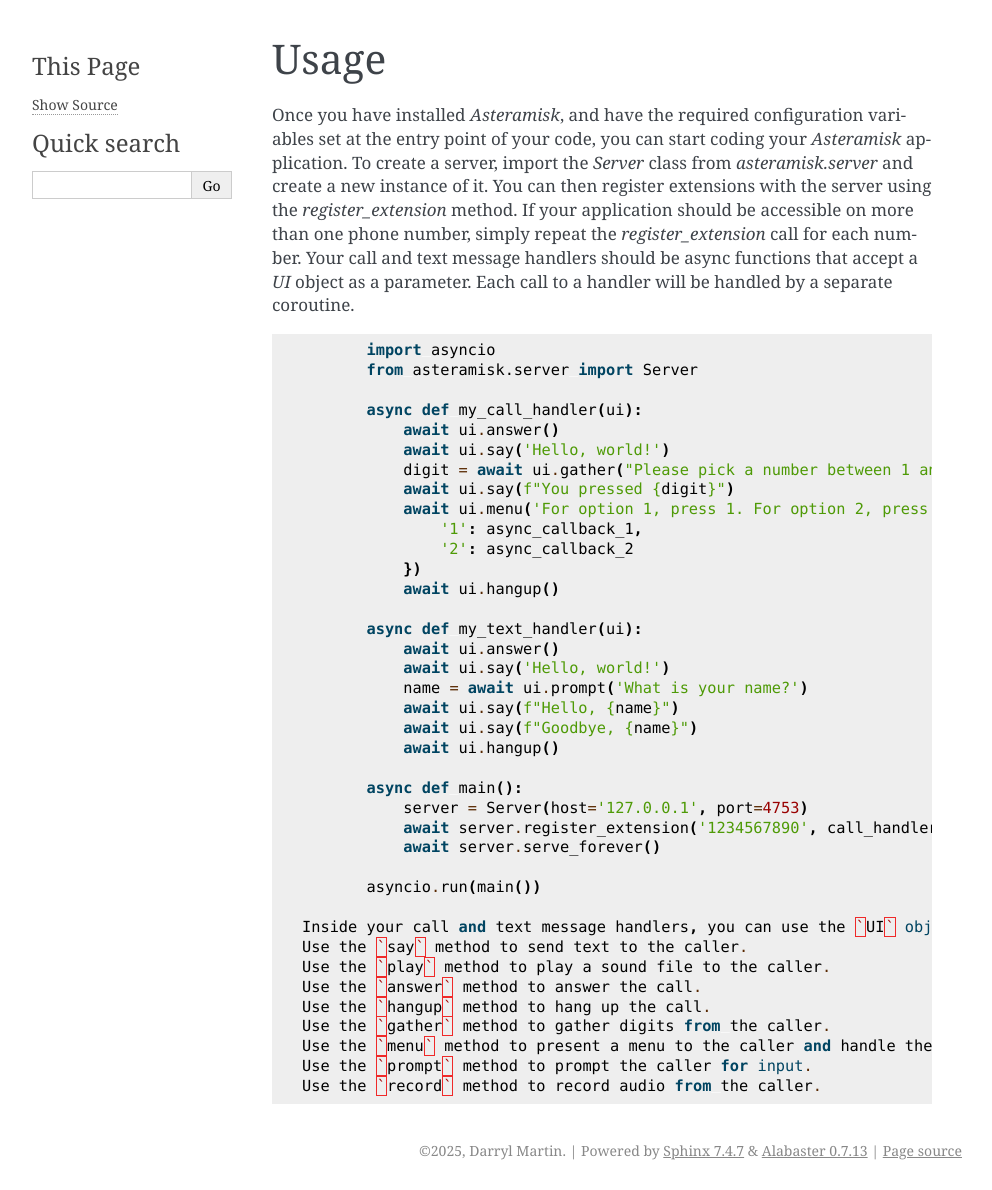
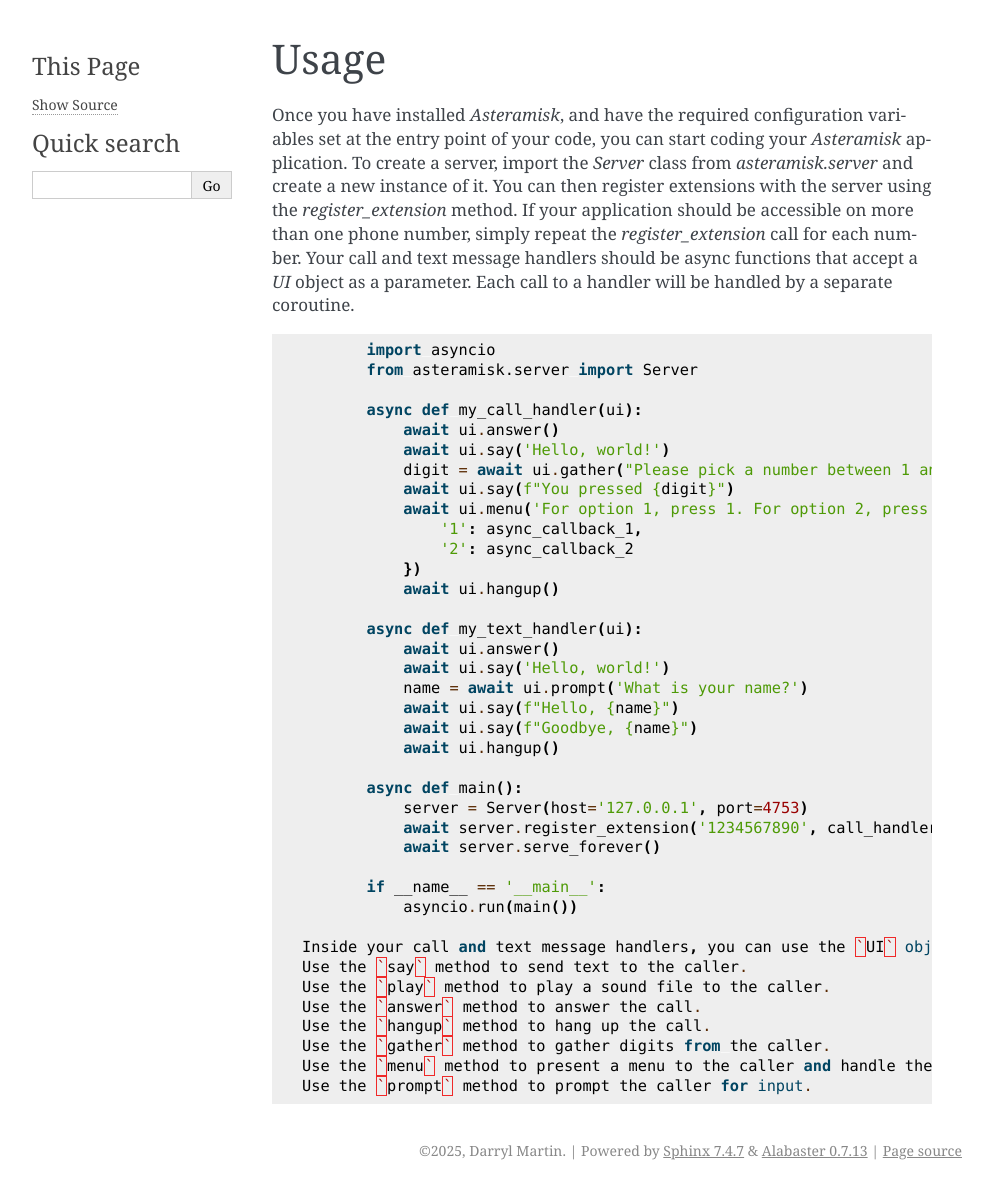
Before and after one commit to DarrylMcoder/asteramisk, a Sphinx documentation site: the page built from docs/usage.rst, in a window 1280 px wide. Shown: the whole page, without its empty margins (148-1140 px from the left). Built offline with Sphinx 7.4.7, drawn with Linux system fonts in a browser that asks for light colours.

```diff
--- a/docs/conf.py
+++ b/docs/conf.py
@@ -17,6 +17,7 @@ release = '0.1.0'
 extensions = [
     'sphinx.ext.autodoc',
     'sphinx.ext.viewcode',
+    'sphinx.ext.napoleon',
     'sphinx_copybutton'
 ]
 
--- a/docs/index.rst
+++ b/docs/index.rst
@@ -16,6 +16,11 @@ Asteramisk documentation
    usage
    api
 
+LICENSE
+=======
+
+The `Asteramisk` library is released under the [MIT License](https://opensource.org/licenses/MIT).
+
 Indices and tables
 ==================
 * :ref:`genindex`
--- a/docs/usage.rst
+++ b/docs/usage.rst
@@ -37,7 +37,8 @@ Each call to a handler will be handled by a separate coroutine.
             await server.register_extension('1234567890', call_handler=my_call_handler, text_handler=my_text_handler)
             await server.serve_forever()
 
-        asyncio.run(main())
+        if __name__ == '__main__':
+            asyncio.run(main())
 
  Inside your call and text message handlers, you can use the `UI` object to control the call or text conversation.
  Use the `say` method to send text to the caller.
@@ -47,4 +48,3 @@ Each call to a handler will be handled by a separate coroutine.
  Use the `gather` method to gather digits from the caller.
  Use the `menu` method to present a menu to the caller and handle the user's choice.
  Use the `prompt` method to prompt the caller for input.
- Use the `record` method to record audio from the caller.
```
Also changed, not shown: 12 other files.
